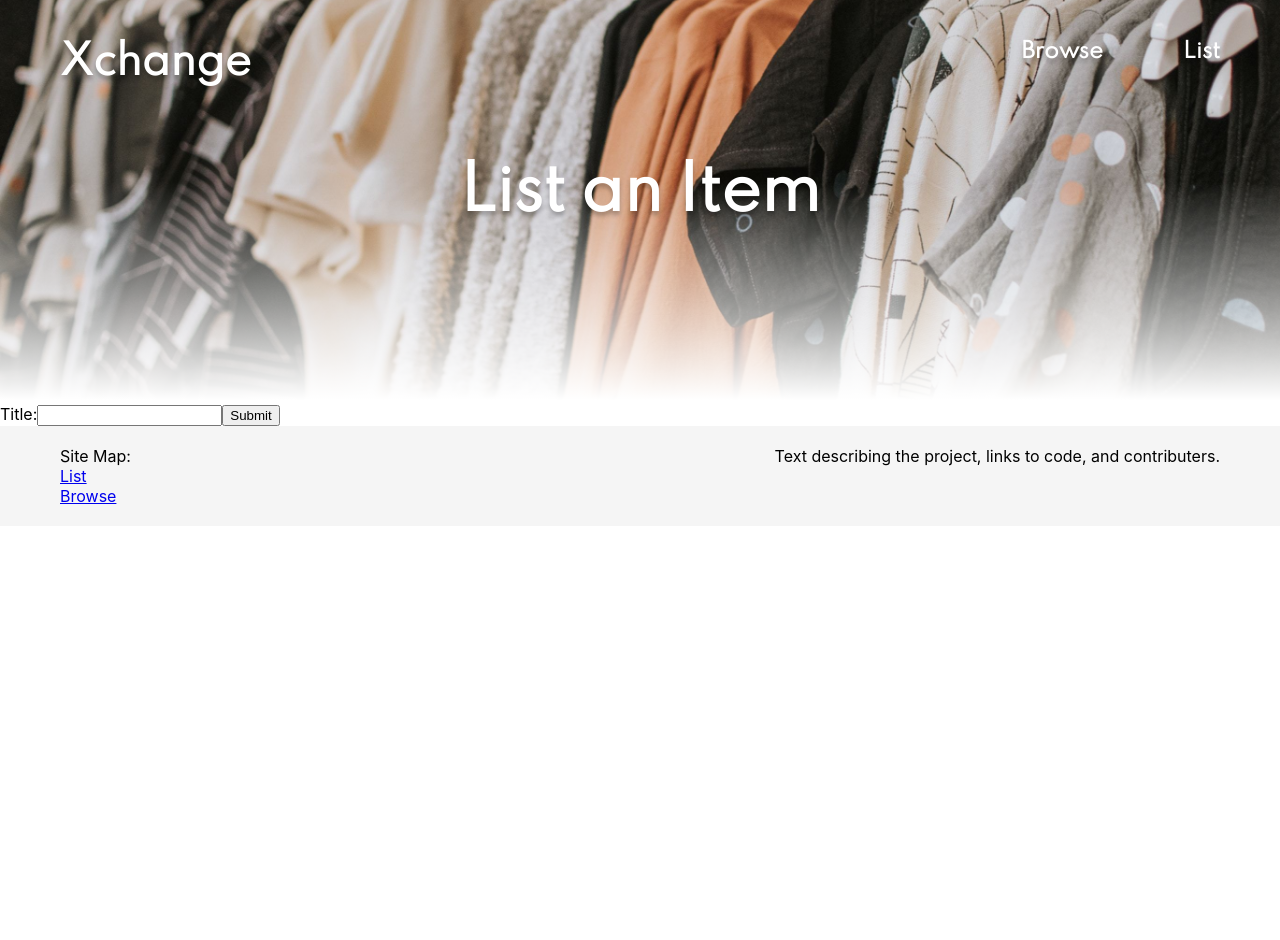
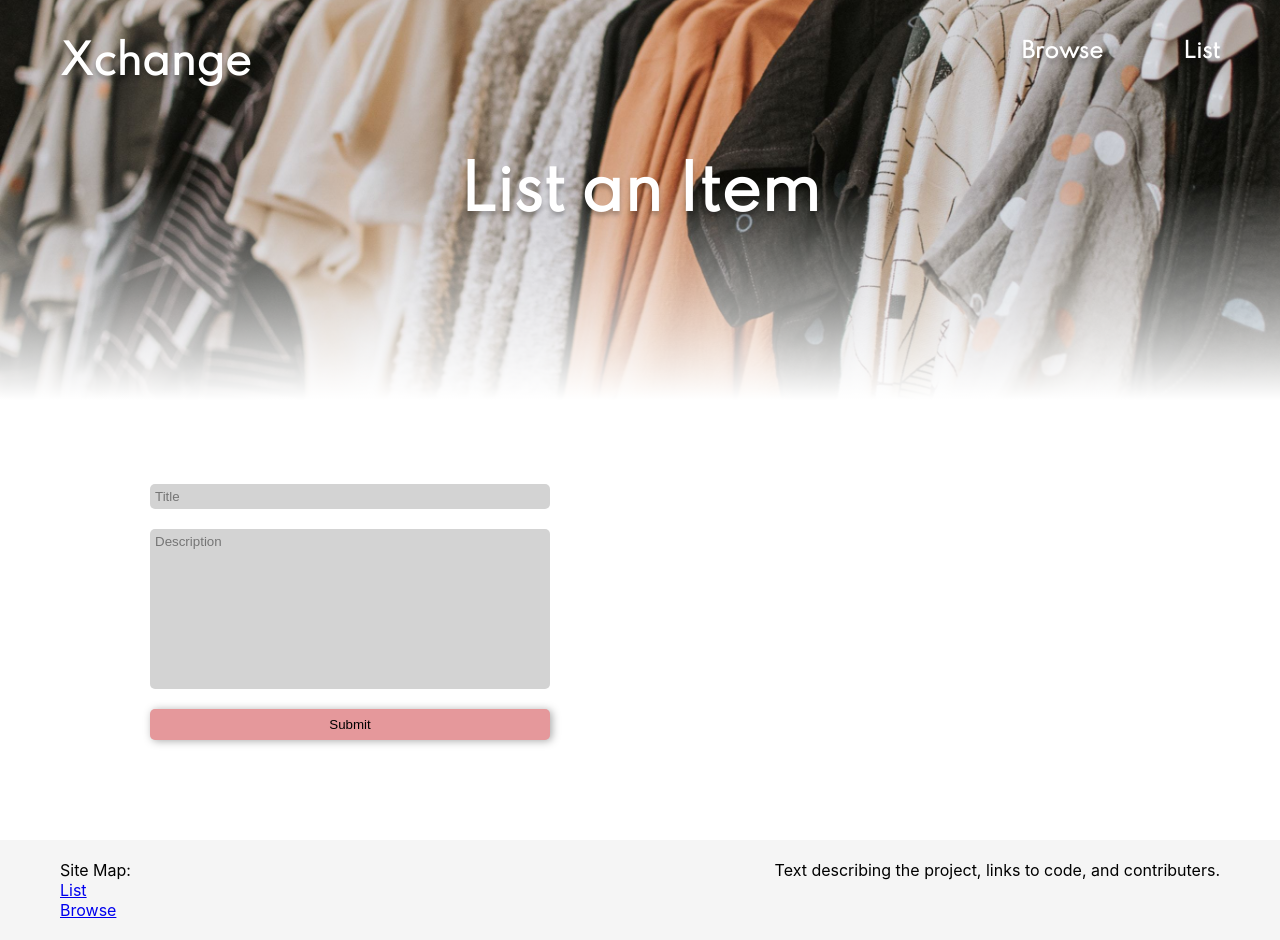
Before and after one commit to bergerm613/Xchange, a React (Create React App) app: page /newpost in a window 1280 px wide. Before the commit the page ends 800 px from the top, so only its background shows below. Built offline with nearby package versions, Linux system fonts and the light colour scheme.

Commit message:
added description text area and did styling on the form

```diff
--- a/src/App.css
+++ b/src/App.css
@@ -150,3 +150,47 @@
   padding-bottom: 175px;
   text-shadow: 0px 4px 4px rgba(0, 0, 0, 0.25);
 }
+
+.form_container {
+  display: flex;
+  flex-direction: column;
+  width: 400px;
+  margin-top: 80px;
+  margin-left: 150px;
+  margin-right: 80px;
+  margin-bottom: 100px;
+}
+
+.input_title {
+  font-family:Arial, Helvetica, sans-serif;
+  background-color: lightgrey;
+  border: none;
+  border-radius: 5px;
+  margin-bottom: 20px;
+  padding: 5px;
+}
+
+.description_text_area {
+  font-family:Arial, Helvetica, sans-serif;
+  background-color: lightgrey;
+  resize: none;
+  border: none;
+  border-radius: 5px;
+  margin-bottom: 20px;
+  padding: 5px;
+}
+
+.submit_btn {
+  font-family: Arial, Helvetica, sans-serif;
+  background: #E5989B;
+  padding: 8px 25px 8px;
+  border-radius: 5px;
+  border: none;
+  box-shadow: 2px 1px 9px rgb(0 0 0 / 34%);
+}
+.submit_btn:focus {
+  outline: none;
+}
+.submit_btn:hover {
+  background: #c58284;
+}
--- a/src/NewPostPage.js
+++ b/src/NewPostPage.js
@@ -5,14 +5,15 @@ class NewPostPage extends Component {
   constructor(props) {
     super(props);
     this.state = {
-      title: ''
+      title: '',
+      description: ''
     };
 
     this.handleSubmit = this.handleSubmit.bind(this);
   }
 
   handleSubmit(event) {
-    alert('A name was submitted: ' + this.state.title);
+    alert('A name was submitted: ' + this.state.title + ' ' + this.state.description);
     event.preventDefault();
   }
 
@@ -21,15 +22,25 @@ class NewPostPage extends Component {
       <div>
         <div className="spartan list_an_item">List an Item</div>
 
-        <form onSubmit={this.handleSubmit}>
-          <label>
-            Title:
+        <form className="form_container" onSubmit={this.handleSubmit}>
           <input
-              type="text"
-              value={this.state.title}
-              onChange={event => this.setState({ title: event.target.value })} />
-          </label>
-          <input type="submit" value="Submit" />
+            className="input_title"
+            placeholder="Title"
+            type="text"
+            required="true"
+            value={this.state.title}
+            onChange={event => this.setState({ title: event.target.value })} />
+
+          <textarea
+            className="description_text_area"
+            rows="10"
+            cols="30"
+            required="true"
+            placeholder="Description"
+            value={this.state.description}
+            onChange={event => this.setState({ description: event.target.value })} />
+
+          <input className="submit_btn" type="submit" value="Submit" />
         </form>
       </div>
     )
```
